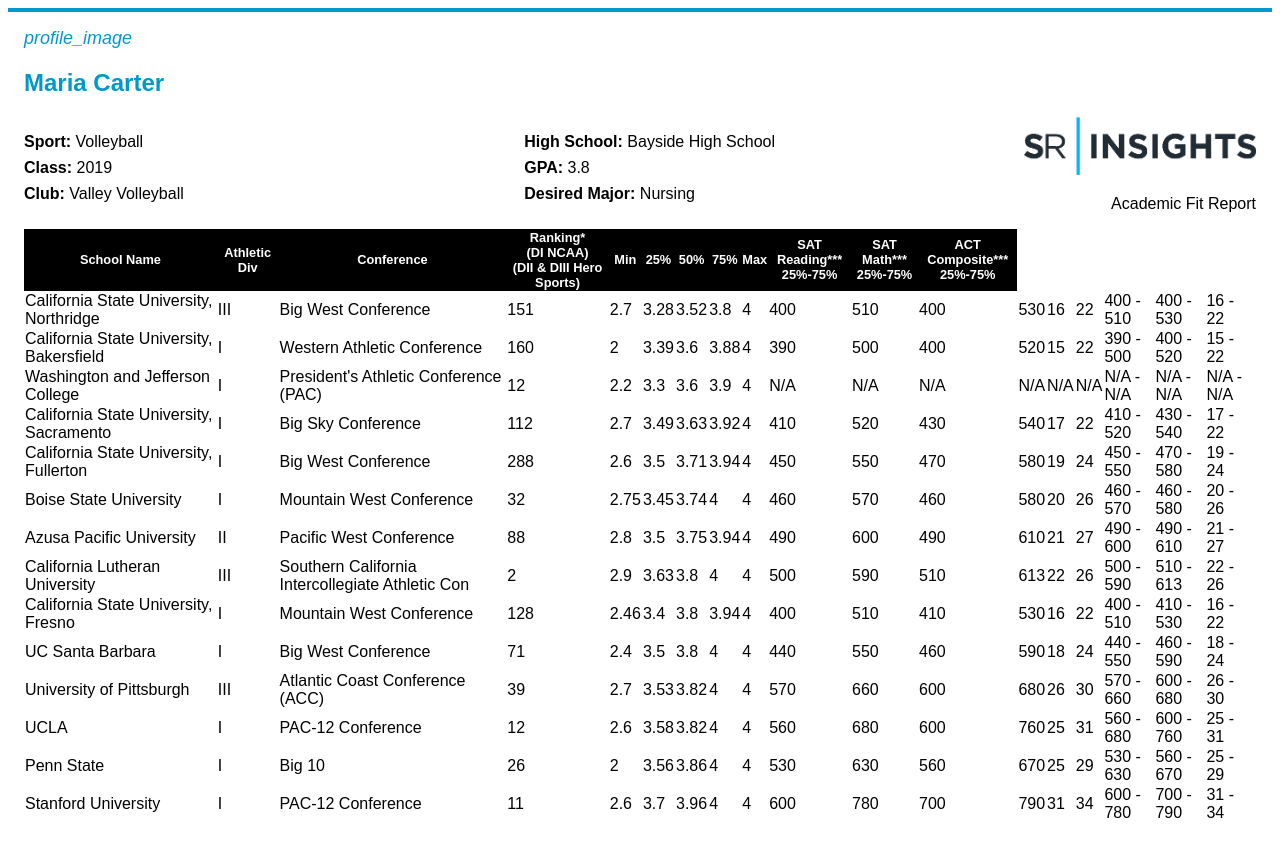
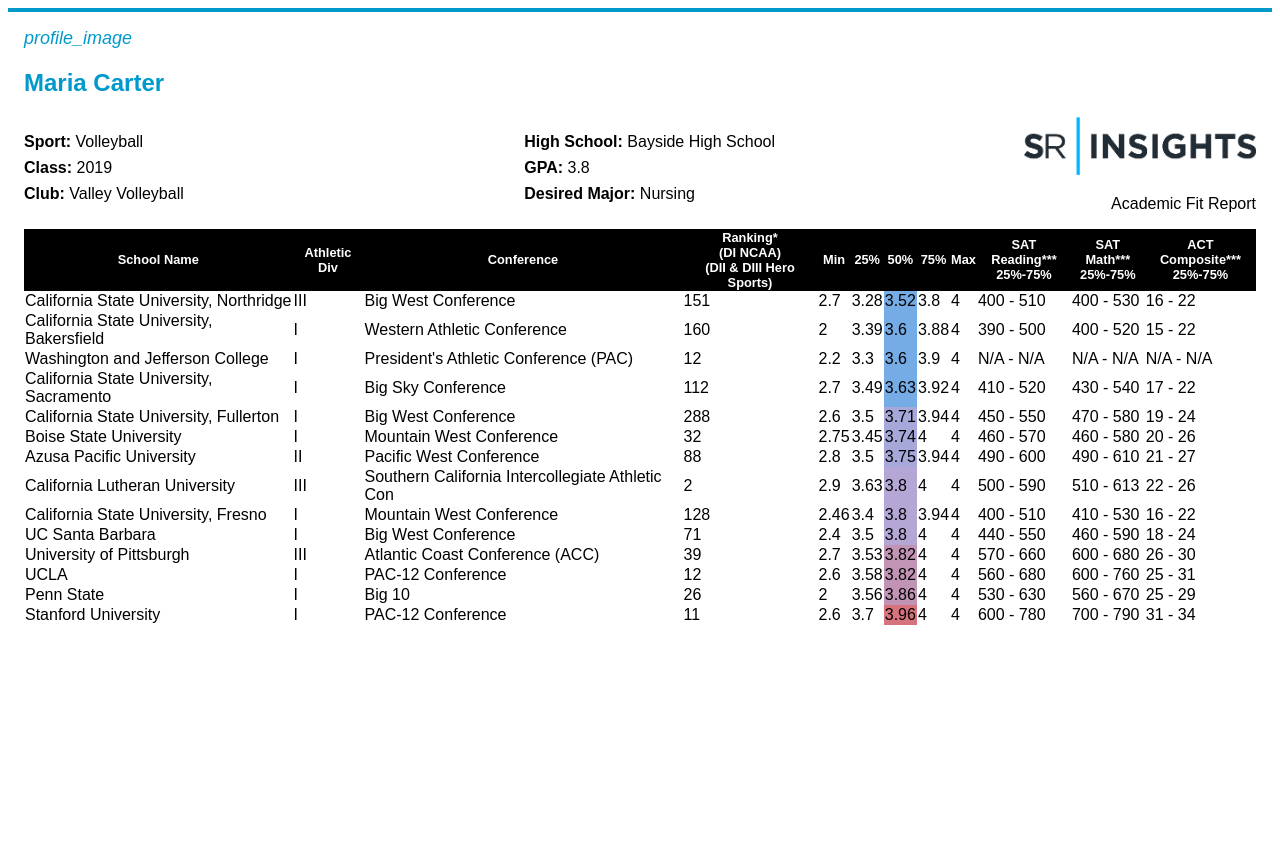
Before and after one commit to bryanw-x/vue-challenge, a Vue app: page / in a window 1280 px wide. After the commit the page ends 800 px from the top, so only its background shows below. Built offline with nearby package versions, Linux system fonts and the light colour scheme.

Commit message:
Import GPAColorCode component to ReportData

```diff
--- a/src/components/ReportData.vue
+++ b/src/components/ReportData.vue
@@ -6,15 +6,9 @@
     <td>{{ report.ranking }}</td>
     <td>{{ report.gpa.min }}</td>
     <td>{{ report.gpa['25%'] }}</td>
-    <td>{{ report.gpa['50%'] }}</td>
-    <td>{{ report.gpa['75%'] }}</td>
+    <GPAColorCode :gpa="report.gpa['50%']" />
+    <td>{{ report.gpa['75%']  }}</td>
     <td>{{ report.gpa.max }}</td>
-    <td>{{ report.sat.reading.min }}</td>
-    <td>{{ report.sat.reading.max }}</td>
-    <td>{{ report.sat.math.min }}</td>
-    <td>{{ report.sat.math.max }}</td>
-    <td>{{ report.act.min }}</td>
-    <td>{{ report.act.max }}</td>
     <td>{{ getSatReadScore }}</td>
     <td>{{ getSatMathScore }}</td>
     <td>{{ getActScore }}</td>
@@ -22,8 +16,13 @@
 </template>
 
 <script>
+import GPAColorCode from './GPAColorCode.vue';
 
 export default {
+  name: "ReportData",
+  components: {
+    GPAColorCode
+  },
   props: {
     report: {
       type: Object,
```
